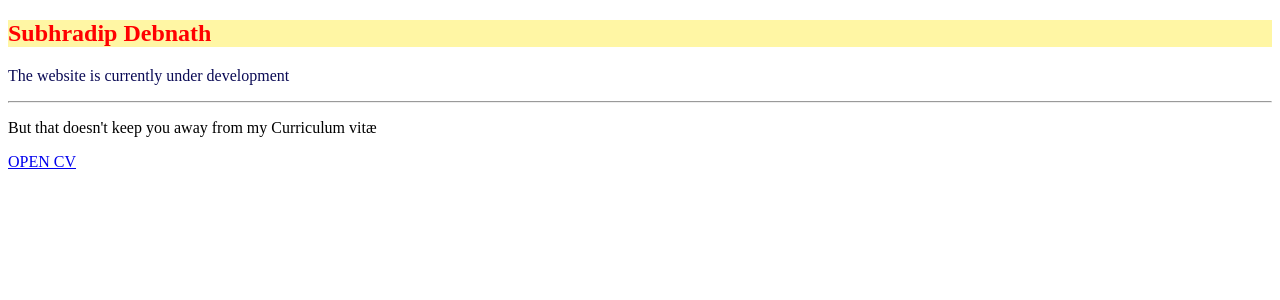
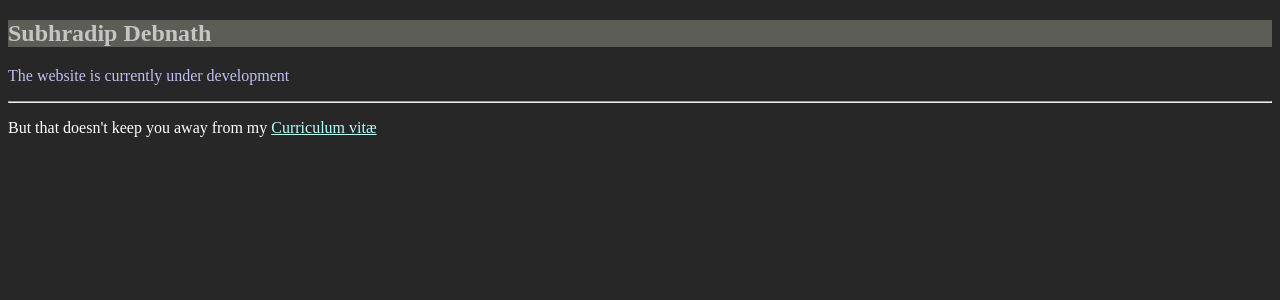
Before and after one commit to debnathsubhradip/Website, a PHP site: a page that uses index.html in a window 1280 px wide. Shown: the top 300 px of the page. Run offline with PHP 8.4, Linux system fonts and the light colour scheme.

Commit message:
Index file and the CSS Updated

```diff
--- a/index.html
+++ b/index.html
@@ -8,7 +8,7 @@
     <meta name="robots" content="INDEX, FOLLOW">
     <title>Subhradip Debnath</title>
     <!-- Icon added -->
-    <link rel="icon" href="favicon.png" type="image">
+    <link rel="icon" href="favicon.ico" type="image">
     <!-- CSS included -->
     <link rel="stylesheet" href="main.css">
     <!-- Javascript included -->
@@ -21,9 +21,9 @@
     <div id="maindesc"> <p>The website is currently under development</p></div>
     <hr>
     <!-- CV included -->
-    <div id="cv_div"><p>But that doesn't keep you away from my Curriculum vitæ</p>
-        <a href="https://drive.google.com/file/d/1RE4ha_sqqKKuONxh6y2AROws94WGoR97/view?usp=sharing" target="_blank">OPEN CV</a></div>
-
+    <div id="cv_div"><p>But that doesn't keep you away from my
+        <a href="https://drive.google.com/file/d/1RE4ha_sqqKKuONxh6y2AROws94WGoR97/view?usp=sharing" target="_blank">Curriculum vitæ</a></div>
+    </p>
         <!-- <hr> -->
     <!-- <div class="contactform">
     <h3>Contact :</h3> -->
--- a/main.css
+++ b/main.css
@@ -1,7 +1,17 @@
 div#page_heading{
-    color: red;
-    background-color: rgb(255, 246, 164);
+    color: rgb(197, 197, 197);
+    background-color: rgba(168, 167, 154, 0.418);
 }
 div#maindesc{
-    color: rgb(10, 10, 85);
+    color: rgb(192, 192, 243);
 }
+body{
+    background-color: rgb(39, 39, 39);
+    color: white;
+}
+:link{
+    color: rgb(181, 255, 255);
+}
+:visited{
+    color: rgb(206, 159, 159);
+}
```
